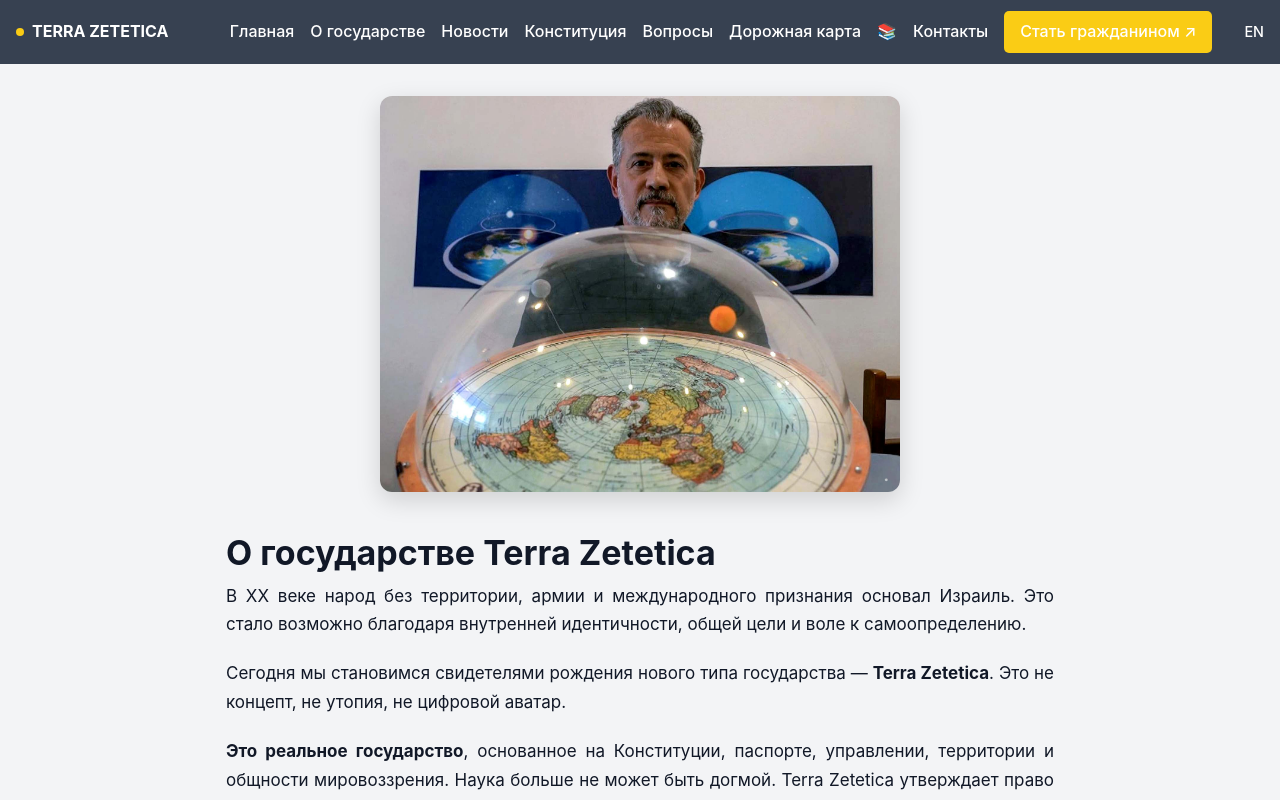
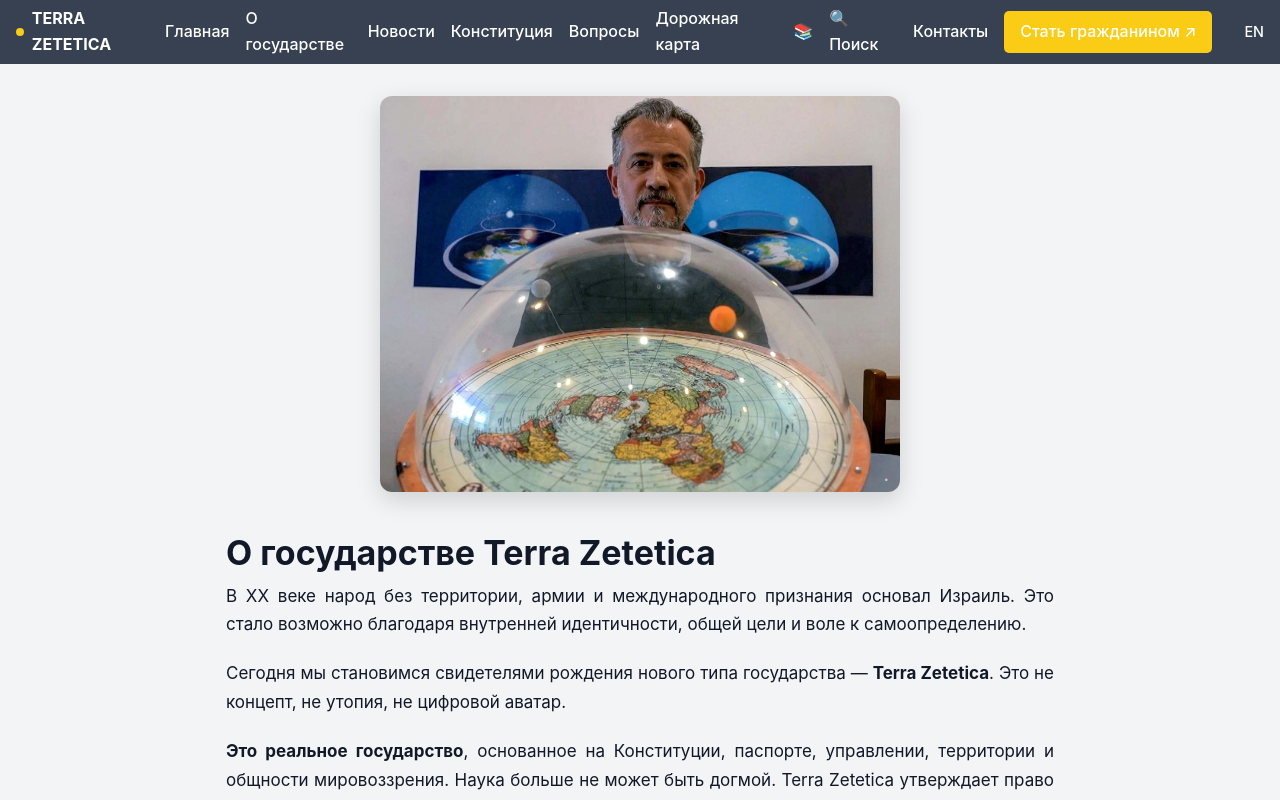
Before and after one commit to kardinalmarkov/terra-zetetica, a Next.js app: page /about in a window 1280 px wide. Shown: the top 800 px of the page. Built offline with nearby package versions, Linux system fonts and the light colour scheme.

Commit message:
Update Nav.js

```diff
--- a/components/Nav.js
+++ b/components/Nav.js
@@ -20,6 +20,7 @@ export default function Nav() {
     faq:          locale === 'ru' ? 'Вопросы'        : 'FAQ',
     roadmap:      locale === 'ru' ? 'Дорожная карта' : 'Roadmap',
     materials:    locale === 'ru' ? 'Материалы'      : 'Materials',
+    search:       locale === 'ru' ? 'Поиск'          : 'Search',
     contacts:     locale === 'ru' ? 'Контакты'       : 'Contacts',
     apply:        locale === 'ru' ? 'Стать гражданином' : 'Become a citizen',
   }
@@ -42,6 +43,7 @@ export default function Nav() {
         <Link href="/faq">{t.faq}</Link>
         <Link href="/roadmap">{t.roadmap}</Link>
         <Link href="/materials">📚</Link>
+        <a href="https://zsearch.terra-zetetica.org" target="_blank" rel="noopener noreferrer" className={styles.searchLink}>🔍 {t.search}</a>
         <Link href="/contacts">{t.contacts}</Link>
         <Link className={styles.cta} href="/apply">{t.apply} ↗</Link>
         <LangSwitch />
@@ -56,6 +58,7 @@ export default function Nav() {
         <Link href="/faq" onClick={closeMenu}>{t.faq}</Link>
         <Link href="/roadmap" onClick={closeMenu}>{t.roadmap}</Link>
         <Link href="/materials" onClick={closeMenu}>📚 {t.materials}</Link>
+        <a href="https://zsearch.terra-zetetica.org" onClick={closeMenu} target="_blank" rel="noopener noreferrer" className={styles.searchLink}>🔍 {t.search}</a>
         <Link href="/contacts" onClick={closeMenu}>{t.contacts}</Link>
         <Link className={styles.cta} href="/apply" onClick={closeMenu}>{t.apply} ↗</Link>
         <LangSwitch />
```
